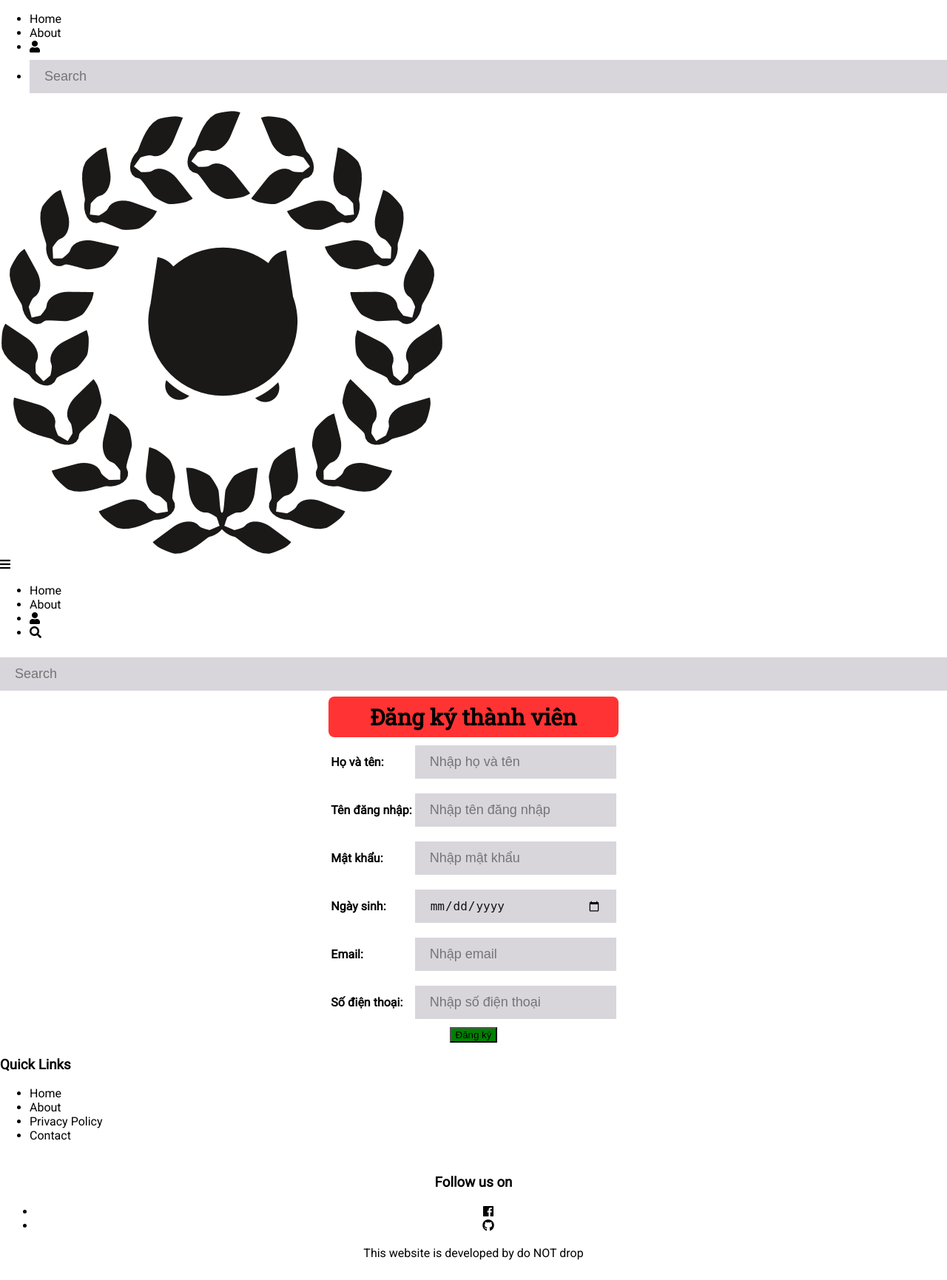
After one commit to dranite7201/QL_thuvien, a PHP site: page /dangki/dangky.php in a window 1280 px wide. The commit adds this page. Shown: the whole page at 74% size. Run offline with PHP 8.4, Linux system fonts and the light colour scheme; some libraries are stand-ins or nearby versions.

Commit message:
commit dang ky (update)

```diff
--- /dev/null
+++ b/Libary/dangki/dangky.php
@@ -0,0 +1,156 @@
+<!DOCTYPE html>
+<html lang="en">
+
+<head>
+    <meta http-equiv="Content-Type" content="text/html; charset=UTF-8">
+    <link rel="stylesheet" href="style.css" />
+    <link rel="stylesheet" href="https://use.fontawesome.com/releases/v5.1.0/css/all.css" integrity="sha384-lKuwvrZot6UHsBSfcMvOkWwlCMgc0TaWr+30HWe3a4ltaBwTZhyTEggF5tJv8tbt" crossorigin="anonymous">
+    <link href="https://fonts.googleapis.com/css?family=Roboto|Roboto+Condensed|Roboto+Slab" rel="stylesheet">
+    <link rel="stylesheet" href="../style.css">
+    <link rel="stylesheet" href="Input.html">
+    <title>Account - Wohoo Libary</title>
+</head>
+
+
+<body>
+
+    <div id="slideout-menu">
+        <ul>
+            <li>
+                <a href="../index.html">Home</a>
+            </li>
+            <li>
+                <a href="../about.html">About</a>
+            </li>
+            <li>
+                <a href="../user.html">
+                    <i class="fas fa-user"></i>
+                </a>
+            </li>
+            <li>
+                <input type="text" placeholder="Search">
+            </li>
+        </ul>
+    </div>
+
+    <nav>
+        <div id="logo-img">
+            <a href="index.html">
+                <img src="../img/logo.png" alt="">
+            </a>
+        </div>
+        <div id="menu-icon">
+            <i class="fas fa-bars"></i>
+        </div>
+        <ul>
+            <li>
+                <a class="active" href="../index.html">Home</a>
+            </li>
+            <li>
+                <a href="../about.html">About</a>
+            </li>
+            <li>
+                <div id="user-icon">
+                    <a href="../user.html">
+                        <i class="fas fa-user"></i>
+                    </a>
+                </div>
+            </li>
+            <li>
+                <div id="search-icon">
+                    <i class="fas fa-search"></i>
+                </div>
+            </li>
+        </ul>
+    </nav>
+
+    <div id="searchbox">
+        <input type="text" placeholder="Search">
+    </div>
+    <main>
+        <div>
+            <center>
+                <form method="post" action="dangky.php">
+                    <table>
+                        <caption>
+                            <h2 class="page-heading">Đăng ký thành viên</h2>
+                        </caption>
+                        <tr>
+                            <td><b>Họ và tên:</b></td>
+                            <td><input type="text" placeholder="Nhập họ và tên" name="hoten" required></td>
+                        </tr>
+                        <tr>
+                            <td><b>Tên đăng nhập:</b></td>
+                            <td><input type="text" placeholder="Nhập tên đăng nhập" name="username" required></td>
+                        </tr>
+
+                        <tr>
+                            <td><b>Mật khẩu:</b></td>
+                            <td><input type="password" placeholder="Nhập mật khẩu" name="password" required></td>
+                        </tr>
+
+                        <tr>
+                            <td><b>Ngày sinh:</b></td>
+                            <td><input type="date" name="ngsinh" required></td>
+                        </tr>
+                        <tr>
+                            <td><b>Email:</b></td>
+                            <td><input type="text" placeholder="Nhập email" name="email" required></td>
+                        </tr>
+                        <tr>
+                            <td><b>Số điện thoại:</b></td>
+                            <td><input type="text" placeholder="Nhập số điện thoại" name="phone" required></td>
+                        </tr>
+                    </table>
+                    <button type="submit" name="dangky" value="Đăng Ký" style="background-color: green;">Đăng ký</button>
+                    <?php require 'xuly.php'; ?>
+                </form>
+            </center>
+        </div>
+
+        <footer>
+            <div id="left-footer">
+                <h3>Quick Links</h3>
+                <p>
+                <ul>
+                    <li>
+                        <a href="../index.html">Home</a>
+                    </li>
+                    <li>
+                        <a href="../about.html">About</a>
+                    </li>
+                    <li>
+                        <a href="#">Privacy Policy</a>
+                    </li>
+                    <li>
+                        <a href="#">Contact</a>
+                    </li>
+                </ul>
+                </p>
+            </div>
+
+            <div id="right-footer">
+                <h3>Follow us on</h3>
+                <div id="social-media-footer">
+                    <ul>
+                        <li>
+                            <a href="#">
+                                <i class="fab fa-facebook"></i>
+                            </a>
+                        </li>
+                        <li>
+                            <a href="#">
+                                <i class="fab fa-github"></i>
+                            </a>
+                        </li>
+                    </ul>
+                </div>
+                <p>This website is developed by do NOT drop</p>
+            </div>
+        </footer>
+
+    </main>
+    </main>
+</body>
+
+</html>
--- a/Libary/dangki/xuly.php
+++ b/Libary/dangki/xuly.php
@@ -1,10 +1,11 @@
+
 <?php
 header('Content-Type: text/html; charset=utf-8');
 // Kết nối cơ sở dữ liệu
-$conn = mysqli_connect('localhost', 'root', '', 'data') or die ('Lỗi kết nối'); mysqli_set_charset($conn, "utf8");
-
+$conn = mysqli_connect('localhost', 'root', '', 'qlthuvien') or die('Lỗi kết nối');
+mysqli_set_charset($conn, "utf8");
 // Dùng isset để kiểm tra Form
-if(isset($_POST['dangky'])){
+if (isset($_POST['dangky'])) {
     $hoten = trim($_POST['hoten']);
     $username = trim($_POST['username']);
     $password = trim($_POST['password']);
@@ -26,41 +27,37 @@ if (empty($email)) {
         array_push($errors, "Email is required");
     }
     if (empty($phone)) {
-array_push($errors, "Password is required");
+        array_push($errors, "Phone is required");
     }
     if (empty($password)) {
-array_push($errors, "Two password do not match");
+        array_push($errors, "Password is required");
     }
 
     // Kiểm tra username hoặc email có bị trùng hay không
-$sql = "SELECT * FROM member WHERE username = '$username' OR email = '$email'";
+    $sql = "SELECT * FROM thanhvien WHERE username = '$username' OR email = '$email'";
 
     // Thực thi câu truy vấn
     $result = mysqli_query($conn, $sql);
 
-// Nếu kết quả trả về lớn hơn 1 thì nghĩa là username hoặc email đã tồn tại trong CSDL
-if (mysqli_num_rows($result) > 0)
-{
-echo '<script language="javascript">alert("Bị trùng tên hoặc chưa nhập tên!"); window.location="register.php";</script>';
+    // Nếu kết quả trả về lớn hơn 0 thì nghĩa là username hoặc email đã tồn tại trong CSDL
+    if (mysqli_num_rows($result) > 0) {
+        echo '<script language="javascript">alert("Bị trùng tên hoặc chưa nhập tên!"); window.location="dangky.php";</script>';
 
         // Dừng chương trình
-die ();
-}
-else {
-$sql = "INSERT INTO member (hoten,username, password,ngsinh, email, phone) VALUES ('$hoten','$username','$password','$ngsinh','$email','$phone')";
-echo '<script language="javascript">alert("Đăng ký thành công!"); window.location="nhapthongtin.php";</script>';
+        die();
+    } else {
+        $sql = "INSERT INTO thanhvien (username, password, hoten, ngsinh, email, phone) VALUES ('$username','$password','$hoten','$ngsinh','$email','$phone')";
+        echo '<script language="javascript">alert("Đăng ký thành công!"); window.location="user.html";</script>';
 
-if (mysqli_query($conn, $sql)){
-echo "Họ và tên: ".$_POST['hoten']."<br/>";
-echo "Tên đăng nhập: ".$_POST['username']."<br/>";
-echo "Mật khẩu: " .$_POST['password']."<br/>";
-echo "Ngày sinh: ".$_POST['ngsinh']."<br/>";
-echo "Email đăng nhập: ".$_POST['email']."<br/>";
-echo "Số điện thoại: ".$_POST['phone']."<br/>";
-}
-else {
-echo '<script language="javascript">alert("Có lỗi trong quá trình xử lý"); window.location="nhapthongtin.php";</script>';
+        if (mysqli_query($conn, $sql)) {
+            echo "Họ và tên: " . $_POST['hoten'] . "<br/>";
+            echo "Tên đăng nhập: " . $_POST['username'] . "<br/>";
+            echo "Mật khẩu: " . $_POST['password'] . "<br/>";
+            echo "Ngày sinh: " . $_POST['ngsinh'] . "<br/>";
+            echo "Email đăng nhập: " . $_POST['email'] . "<br/>";
+            echo "Số điện thoại: " . $_POST['phone'] . "<br/>";
+        } else {
+            echo '<script language="javascript">alert("Có lỗi trong quá trình xử lý"); window.location="user.html";</script>';
         }
     }
 }
-?>
```
Lines whose indentation alone changed are shown as unchanged.
